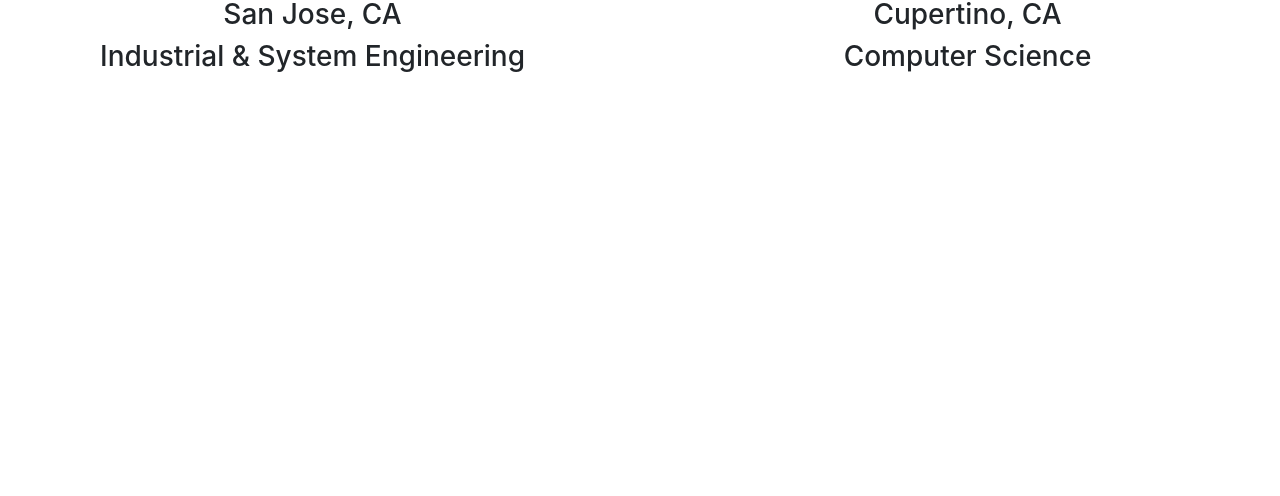
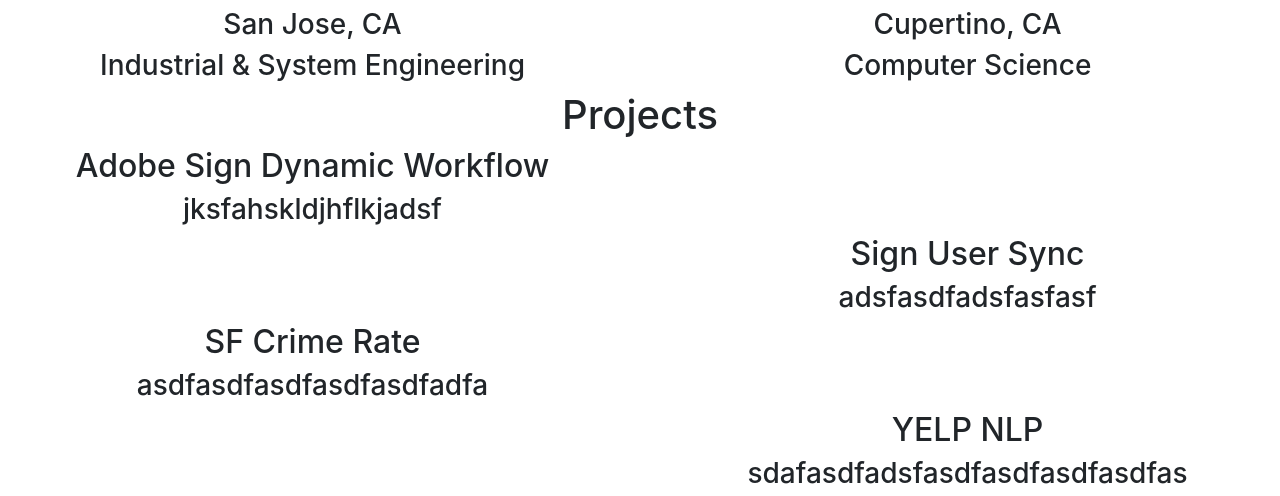
Before and after one commit to NathanNguyen345/Personal_Website, a React (Create React App) app in the folder client/: page / in a window 1280 px wide. Shown: the part 1628-2124 px from the top of the page. Before the commit the page ends 1709 px from the top, so only its background shows below. Built offline with nearby package versions, Linux system fonts and the light colour scheme.

Commit message:
Added Project Component

```diff
--- a/client/src/App.js
+++ b/client/src/App.js
@@ -4,6 +4,7 @@
 import Intro from "./components/Landing/Intro";
 import Resume from "./components/Resume/Resume";
 import Education from "./components/Education/Education";
+import Projects from "./components/Projects/Projects";
 
 function App() {
   return (
@@ -11,6 +12,7 @@
       <Intro />
       <Resume />
       <Education />
+      <Projects />
     </div>
   );
 }
--- /dev/null
+++ b/client/src/components/Projects/ProjectBullet.js
@@ -0,0 +1,27 @@
+import React from "react";
+
+function ProjectBullet(props) {
+  const { title, description } = props.exp;
+  const phase = props.phase;
+
+  const renderPhase = () => {
+    if (phase === "left") {
+      return (
+        <div className={`col-lg-6`}>
+          <h2>{title}</h2>
+          <h3>{description}</h3>
+        </div>
+      );
+    } else {
+      return (
+        <div className={`col-lg-6 offset-md-6`}>
+          <h2>{title}</h2>
+          <h3>{description}</h3>
+        </div>
+      );
+    }
+  };
+  return renderPhase();
+}
+
+export default ProjectBullet;
--- /dev/null
+++ b/client/src/components/Projects/ProjectData.json
@@ -0,0 +1,24 @@
+{
+  "ProjectData": [
+    {
+      "id": "4",
+      "title": "Adobe Sign Dynamic Workflow",
+      "description": "jksfahskldjhflkjadsf"
+    },
+    {
+      "id": "3",
+      "title": "Sign User Sync",
+      "description": "adsfasdfadsfasfasf"
+    },
+    {
+      "id": "2",
+      "title": "SF Crime Rate",
+      "description": "asdfasdfasdfasdfasdfadfa"
+    },
+    {
+      "id": "1",
+      "title": "YELP NLP",
+      "description": "sdafasdfadsfasdfasdfasdfasdfas"
+    }
+  ]
+}
--- /dev/null
+++ b/client/src/components/Projects/ProjectTitle.js
@@ -0,0 +1,11 @@
+import React from "react";
+
+function ProjectTitle() {
+  return (
+    <div className={`col-lg-12`}>
+      <h1>Projects</h1>
+    </div>
+  );
+}
+
+export default ProjectTitle;
--- /dev/null
+++ b/client/src/components/Projects/Projects.js
@@ -0,0 +1,23 @@
+import React from "react";
+import data from "./ProjectData.json";
+import ProjectBullet from "./ProjectBullet";
+import ProjectTitle from "./ProjectTitle";
+
+function Projects() {
+  const projectExpierence = data.ProjectData.map((exp) => {
+    if (exp.id % 2 === 0) {
+      return <ProjectBullet key={exp.id} exp={exp} phase={"left"} />;
+    } else {
+      return <ProjectBullet key={exp.id} exp={exp} phase={"right"} />;
+    }
+  });
+
+  return (
+    <div className={`row`}>
+      <ProjectTitle />
+      {projectExpierence}
+    </div>
+  );
+}
+
+export default Projects;
--- a/client/src/components/Resume/ResumeTitle.js
+++ b/client/src/components/Resume/ResumeTitle.js
@@ -3,7 +3,7 @@
 function ResumeTitle() {
   return (
     <div className={`row justify-content-center`}>
-      <h2>Resume</h2>
+      <h1>Resume</h1>
     </div>
   );
 }
```
Also changed, not shown: client/src/components/Projects/Project.module.css (added).
